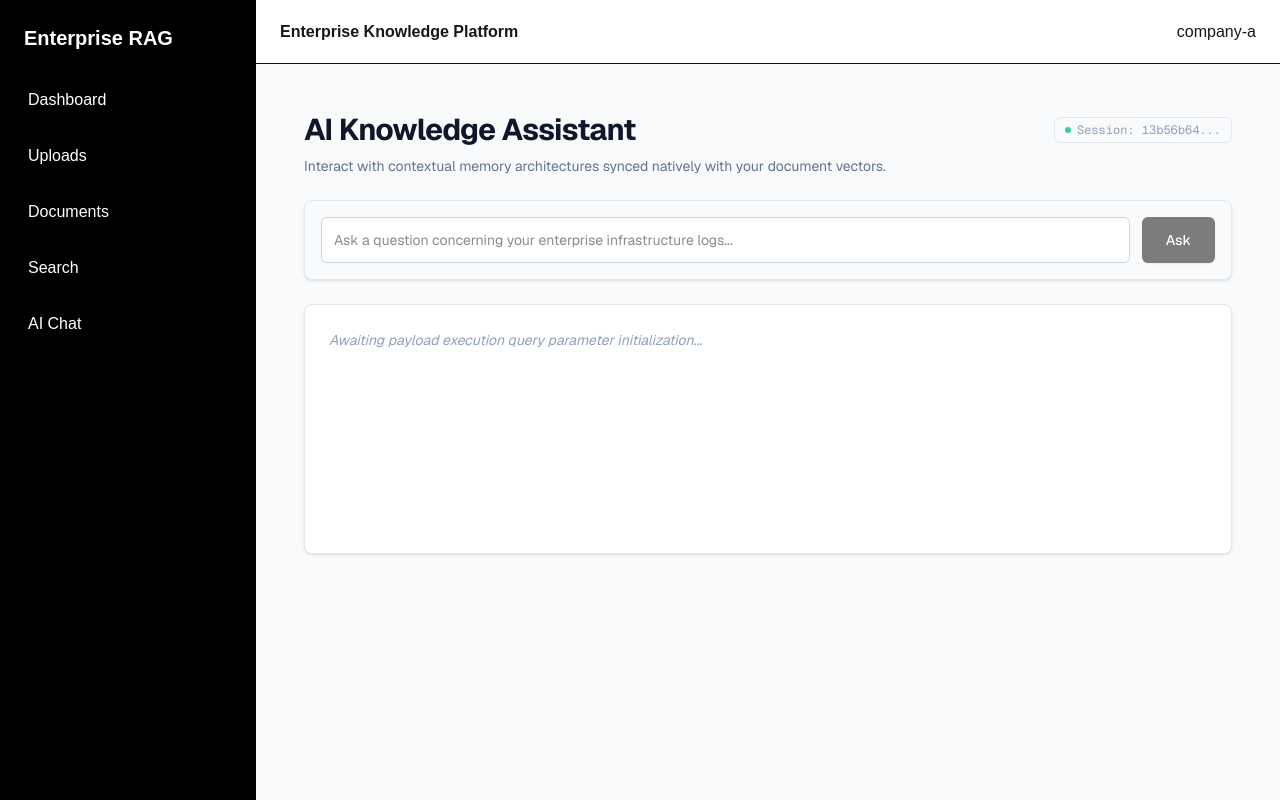
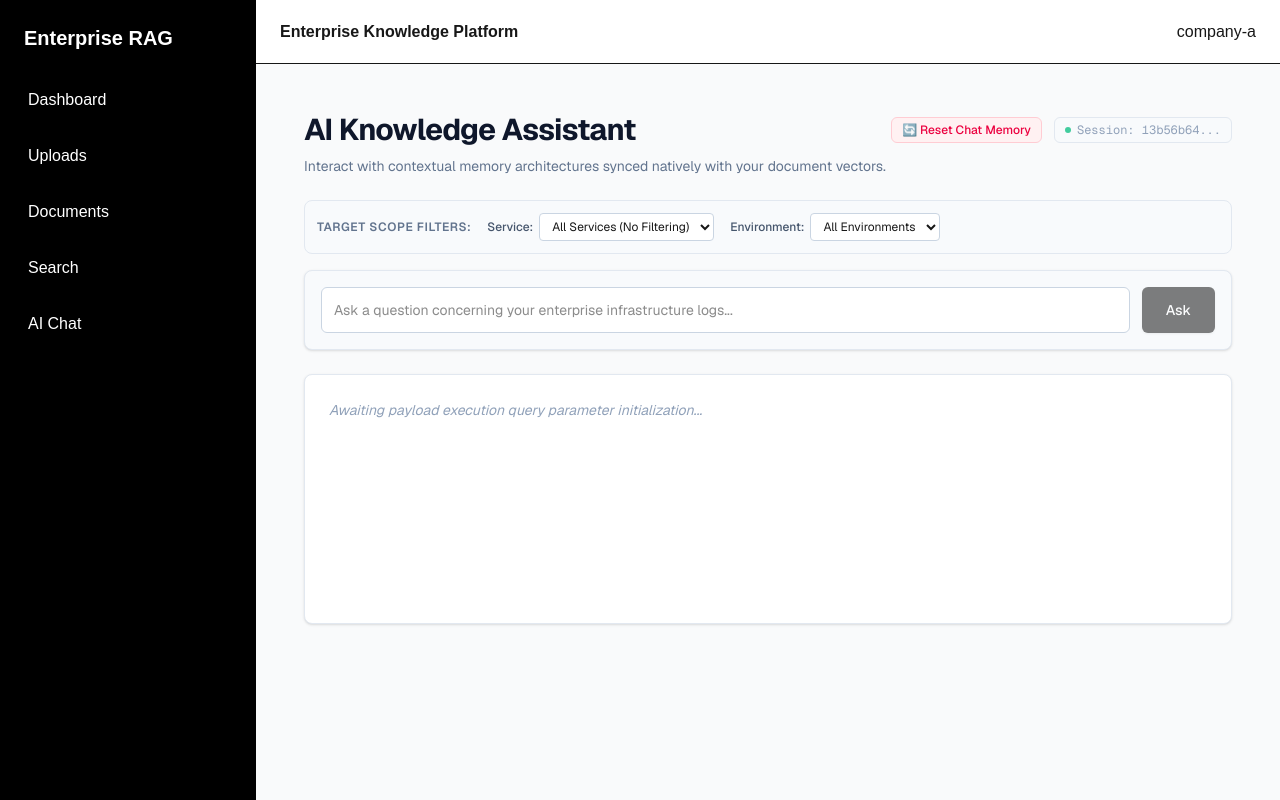
Before and after one commit to noblehallwebsite-source/enterprise-rag-platform, a Next.js app in the folder frontend/: page /dashboard/chat in a window 1280 px wide. Built offline with nearby package versions, Linux system fonts and the light colour scheme.

Commit message:
frontend chat page6

```diff
--- a/frontend/app/dashboard/chat/page.tsx
+++ b/frontend/app/dashboard/chat/page.tsx
@@ -9,19 +9,18 @@ export default function ChatPage() {
     const [sessionId, setSessionId] = useState("");
     const [mounted, setMounted] = useState(false);
 
-    // Safely initialize session tracking state within client context layer
+    // Filter States to prevent vector space contamination
+    const [selectedService, setSelectedService] = useState<string | null>(null);
+    const [selectedEnv, setSelectedEnv] = useState<string | null>(null);
+
     useEffect(() => {
         setMounted(true);
-
-        // Grabs or initializes the user conversational session state
         const existingSession = localStorage.getItem("rag_chat_session_id");
         if (existingSession) {
             setSessionId(existingSession);
         } else {
             let newSessionId = "";
-
             try {
-                // 🔒 Primary secure execution hook (Works perfectly on Localhost and HTTPS)
                 if (typeof window !== "undefined" && window.crypto && window.crypto.randomUUID) {
                     newSessionId = window.crypto.randomUUID();
                 }
@@ -29,12 +28,10 @@ export default function ChatPage() {
                 console.warn("Crypto API not available, switching to fallback identification.");
             }
 
-            // 🛡️ Fallback execution hook (Ensures raw HTTP public IPs don't crash)
             if (!newSessionId) {
                 newSessionId = 'session-' + Math.random().toString(36).substring(2, 15) +
                     Math.random().toString(36).substring(2, 15);
             }
-
             localStorage.setItem("rag_chat_session_id", newSessionId);
             setSessionId(newSessionId);
         }
@@ -44,10 +41,9 @@ export default function ChatPage() {
         if (!question.trim()) return;
 
         setLoading(true);
-        setAnswer(""); // Flush state for clean incoming tokens
+        setAnswer("");
 
         try {
-            // 🚀 Passes past Nginx straight to your FastAPI @router.post("/rag/stream")
             const response = await fetch("/api/rag/stream", {
                 method: "POST",
                 headers: {
@@ -55,12 +51,13 @@ export default function ChatPage() {
                 },
                 body: JSON.stringify({
                     tenant_id: "company-a",
-                    session_id: sessionId, // Dynamic user isolation token instance
+                    session_id: sessionId,
                     query: question,
-                    environment: null,
+                    // 🚀 DYNAMIC METADATA FILTERS: Forces ChromaDB to strictly isolate documents
+                    environment: selectedEnv,
                     severity: null,
                     source: null,
-                    service: null,
+                    service: selectedService,
                 }),
             });
 
@@ -68,32 +65,34 @@ export default function ChatPage() {
                 throw new Error("Target infrastructure failed to initialize streaming reader payload.");
             }
 
-            // Initialize the lower-level chunk binary processing layout
             const reader = response.body.getReader();
             const decoder = new TextDecoder();
             let fullText = "";
 
-            // Stream evaluation processing loop
             while (true) {
                 const { done, value } = await reader.read();
                 if (done) break;
 
-                // Decode binary raw packet array chunk bytes to plain text tokens
                 const chunk = decoder.decode(value, { stream: true });
                 fullText += chunk;
-
-                // Force react interface to draw incremental strings frame-by-frame
                 setAnswer(fullText);
             }
         } catch (error) {
             console.error("Streaming Transaction Failure:", error);
-            setAnswer("An infrastructure error occurred while streaming contextual generation. Check terminal logs.");
+            setAnswer("An infrastructure error occurred while streaming contextual generation.");
         } finally {
             setLoading(false);
         }
     }
 
-    // Prevents Next.js layout compilation flickering due to localStorage checks
+    function resetConversation() {
+        const newId = 'session-' + Math.random().toString(36).substring(2, 15);
+        localStorage.setItem("rag_chat_session_id", newId);
+        setSessionId(newId);
+        setAnswer("");
+        setQuestion("");
+    }
+
     if (!mounted) {
         return (
             <div className="max-w-5xl p-6 font-sans">
@@ -109,15 +108,55 @@ export default function ChatPage() {
             <div className="flex items-center justify-between mb-2">
                 <h1 className="text-3xl font-bold tracking-tight text-slate-900">AI Knowledge Assistant</h1>
 
-                {/* Active Session Badge indicator */}
-                <div className="flex items-center gap-1.5 text-xs text-slate-400 bg-slate-50 border border-slate-200 px-2.5 py-1 rounded-md">
-                    <span className="w-1.5 h-1.5 rounded-full bg-emerald-500 animate-pulse" />
-                    <span className="font-mono" title={sessionId}>Session: {sessionId.slice(0, 8)}...</span>
+                <div className="flex items-center gap-3">
+                    {/* Reset button to clear memory quickly */}
+                    <button
+                        onClick={resetConversation}
+                        className="text-xs text-rose-600 bg-rose-50 border border-rose-200 hover:bg-rose-100 px-2.5 py-1 rounded-md transition-colors font-medium"
+                    >
+                        🔄 Reset Chat Memory
+                    </button>
+
+                    <div className="flex items-center gap-1.5 text-xs text-slate-400 bg-slate-50 border border-slate-200 px-2.5 py-1 rounded-md">
+                        <span className="w-1.5 h-1.5 rounded-full bg-emerald-500 animate-pulse" />
+                        <span className="font-mono">Session: {sessionId.slice(0, 8)}...</span>
+                    </div>
                 </div>
             </div>
             <p className="text-sm text-slate-500 mb-6">
                 Interact with contextual memory architectures synced natively with your document vectors.
             </p>
+
+            {/* 🛠️ NEW: META DATA FILTER WORKSPACE BAR */}
+            <div className="mb-4 p-3 bg-slate-50 border border-slate-200 rounded-lg flex flex-wrap items-center gap-4 text-xs">
+                <span className="font-semibold text-slate-500 uppercase tracking-wider">Target Scope Filters:</span>
+
+                {/* Service Filter dropdown */}
+                <div className="flex items-center gap-1.5">
+                    <label className="text-slate-600 font-medium">Service:</label>
+                    <select
+                        className="bg-white border border-slate-300 rounded px-2 py-1 focus:outline-none focus:border-black"
+                        onChange={(e) => setSelectedService(e.target.value || null)}
+                    >
+                        <option value="">All Services (No Filtering)</option>
+                        <option value="kubernetes">Kubernetes Logs</option>
+                        <option value="hr-docs">HR / Internal Documents</option>
+                    </select>
+                </div>
+
+                {/* Environment Filter dropdown */}
+                <div className="flex items-center gap-1.5">
+                    <label className="text-slate-600 font-medium">Environment:</label>
+                    <select
+                        className="bg-white border border-slate-300 rounded px-2 py-1 focus:outline-none focus:border-black"
+                        onChange={(e) => setSelectedEnv(e.target.value || null)}
+                    >
+                        <option value="">All Environments</option>
+                        <option value="production">Production Only</option>
+                        <option value="staging">Staging Only</option>
+                    </select>
+                </div>
+            </div>
 
             {/* Input Group Block Layout */}
             <div className="flex gap-3 bg-slate-50 p-4 border border-slate-200 rounded-lg shadow-sm">
```
